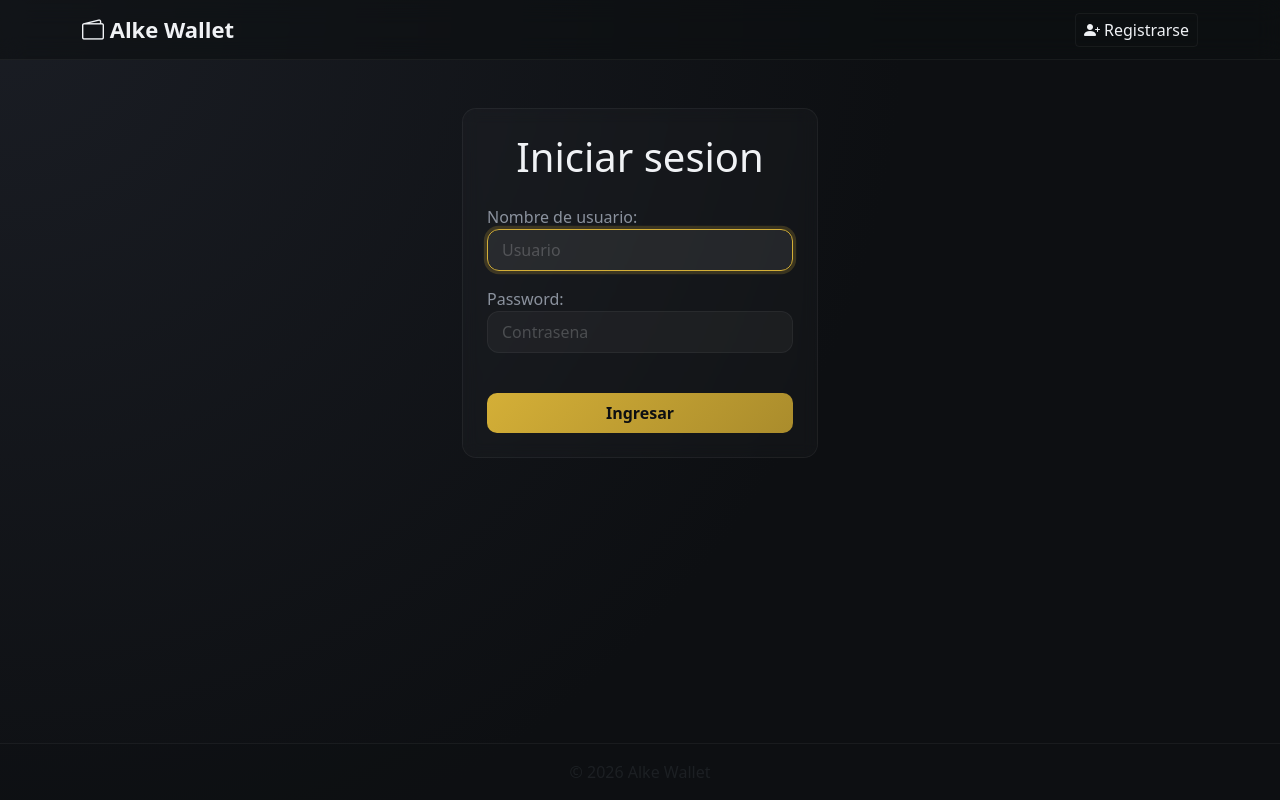
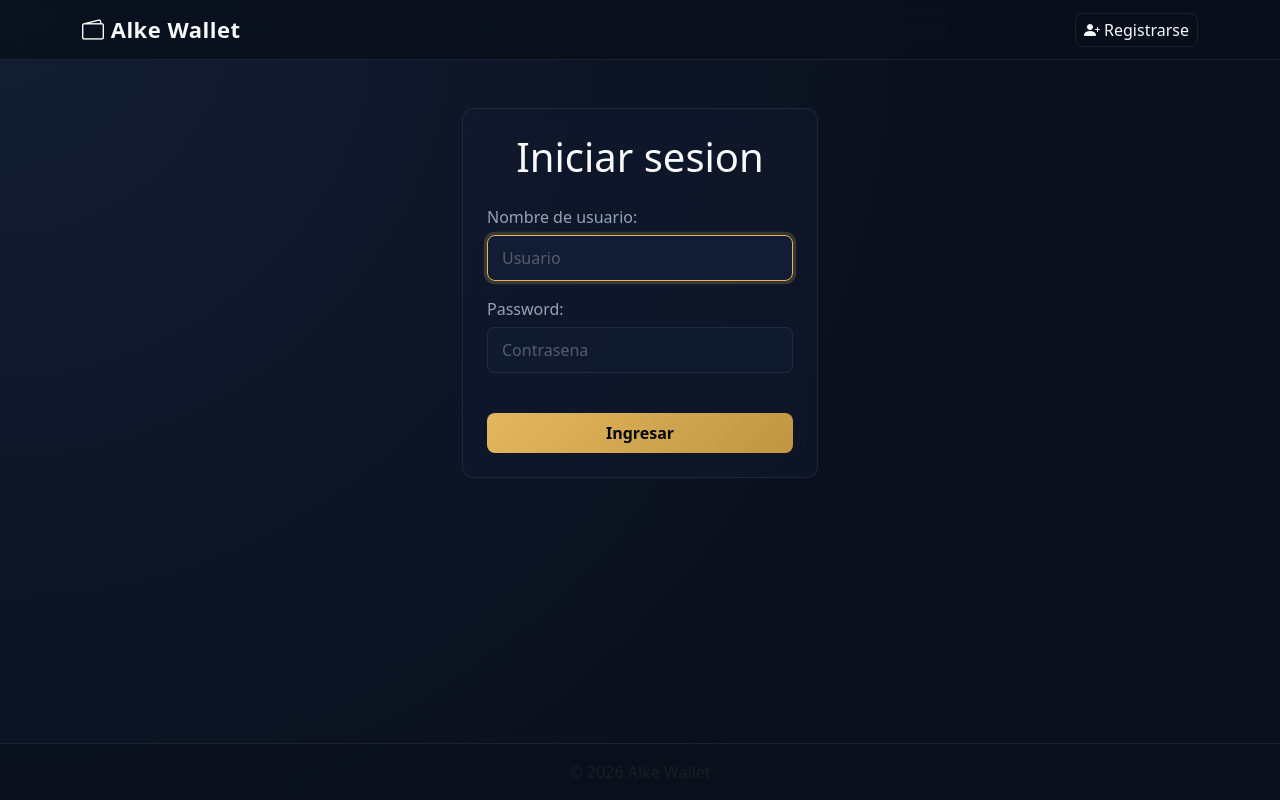
Before and after one commit to Brian-EPJ/MO7_Django, a Django app: a page that uses gestion/templates/gestion/base.html in a window 1280 px wide. Run offline with Django 5.2, Linux system fonts and the light colour scheme.

Commit message:
Actualización de diseño CSS a azul noche y adición de carpeta de evidencia

```diff
--- a/gestion/static/gestion/css/style.css
+++ b/gestion/static/gestion/css/style.css
@@ -1,28 +1,29 @@
 :root {
-    /* Fondo oscuro profundo y elegante (Obsidiana) */
-    --aw-bg: #0d0f12;
-    --aw-text: #f0f2f5;
+    /* Fondo Azul Noche profundo (Limpio y premium, cero tonos cafés) */
+    --aw-bg: #090f1b;
+    --aw-text: #f8fafc; /* Blanco nítido y brillante */
 
-    /* Tonos dorados/champagne para el color principal */
-    --aw-primary: #d4af37;
-    --aw-primary-dark: #aa8c2c;
-    --aw-primary-rgb: 212, 175, 55; /* Añadido para las sombras */
+    /* Dorado claro y vibrante */
+    --aw-primary: #e2b75f;
+    --aw-primary-dark: #c09641;
+    --aw-primary-rgb: 226, 183, 95;
 
-    /* Textos secundarios y bordes más sutiles */
-    --aw-text-muted: #8b929e;
-    --aw-card-border: rgba(255, 255, 255, 0.05);
+    /* Textos secundarios en gris azulado para mantener la armonía */
+    --aw-text-muted: #94a3b8;
 
-    /* Bordes ligeramente menos redondeados para un look más serio */
-    --aw-radius: 14px;
+    /* Bordes sutiles en blanco translúcido */
+    --aw-card-border: rgba(255, 255, 255, 0.08);
 
-    /* Colores de estado más sobrios (esmeralda y rojo clásico) */
-    --aw-accent: #2ecc71;
-    --aw-danger: #e74c3c;
+    --aw-radius: 12px;
+
+    /* Colores de estado vibrantes */
+    --aw-accent: #10b981; /* Esmeralda limpio */
+    --aw-danger: #ef4444; /* Rojo clásico */
 }
 
 body {
-    /* Gradiente ajustado a los nuevos tonos oscuros */
-    background: radial-gradient(circle at top left, #1a1d24 0%, var(--aw-bg) 60%);
+    /* Gradiente suave de azul marino a azul noche */
+    background: radial-gradient(circle at top left, #131d33 0%, var(--aw-bg) 70%);
     color: var(--aw-text);
     min-height: 100dvh;
 }
@@ -35,14 +36,16 @@ body {
     font-weight: 700;
     font-size: 22px;
     color: var(--aw-text);
+    letter-spacing: 0.5px;
 }
 
 .nav-link {
     color: var(--aw-text-muted);
+    transition: color 0.2s ease;
 }
 
 .nav-link:hover {
-    color: var(--aw-text);
+    color: var(--aw-primary);
 }
 
 .aw-btn-outline {
@@ -50,19 +53,22 @@ body {
     color: var(--aw-text);
     background: transparent;
     padding: 4px 20px;
+    border-radius: 8px;
+    transition: all 0.2s ease;
 }
 
 .aw-btn-outline:hover {
-    background: var(--aw-card-border);
+    background: rgba(255, 255, 255, 0.05);
+    border-color: var(--aw-text);
     color: var(--aw-text);
 }
 
 .aw-btn-primary, .btn-primary {
     background: linear-gradient(135deg, var(--aw-primary), var(--aw-primary-dark));
     border: none;
-    /* Texto oscuro sobre fondo dorado da un toque de lujo */
-    color: #0d0f12;
-    border-radius: 10px; /* Botones un poco más cuadrados */
+    /* Texto azul marino muy oscuro para contrastar con el fondo dorado */
+    color: #050810;
+    border-radius: 8px;
     padding: 8px 18px;
     font-weight: 600;
     transition: transform .15s ease, box-shadow .15s ease;
@@ -70,27 +76,29 @@ body {
 
 .aw-btn-primary:hover, .btn-primary:hover {
     transform: translateY(-2px);
-    /* Sombra dinámica usando la nueva variable RGB */
-    box-shadow: 0 8px 20px rgba(var(--aw-primary-rgb), 0.25);
-    color: #0d0f12;
+    box-shadow: 0 8px 20px rgba(var(--aw-primary-rgb), 0.35);
+    color: #050810;
 }
 
 .aw-card, .card {
-    background: rgba(255, 255, 255, 0.025); /* Tarjetas ligeramente más transparentes */
+    /* Tarjetas con un azul ligeramente más claro para separarse del fondo */
+    background: rgba(19, 29, 51, 0.4);
     border: 1px solid var(--aw-card-border);
     border-radius: var(--aw-radius);
     color: var(--aw-text);
-    backdrop-filter: blur(8px);
+    backdrop-filter: blur(10px);
     transition: transform .2s ease, box-shadow .2s ease;
 }
 
 .aw-card:hover, .card:hover {
     transform: translateY(-4px);
-    box-shadow: 0 12px 28px rgba(0, 0, 0, 0.4); /* Sombra oscura para dar profundidad */
+    box-shadow: 0 12px 30px rgba(0, 0, 0, 0.4);
+    border-color: rgba(var(--aw-primary-rgb), 0.3); /* Destello dorado al pasar el mouse */
 }
 
 .aw-card h4 {
     font-size: 20px;
+    font-weight: 600;
 }
 
 .aw-monto-positivo {
@@ -104,38 +112,37 @@ body {
 }
 
 .form-control, .form-select {
-    background: rgba(255, 255, 255, 0.04);
+    background: rgba(19, 29, 51, 0.6);
     border: 1px solid var(--aw-card-border);
     color: var(--aw-text);
-    border-radius: 12px;
-    padding: 8px 14px;
+    border-radius: 8px;
+    padding: 10px 14px;
 }
 
 .form-control:focus, .form-select:focus {
-    background: rgba(255, 255, 255, 0.07);
+    background: rgba(19, 29, 51, 0.9);
     border-color: var(--aw-primary);
     color: var(--aw-text);
-    /* Glow dorado en los inputs al hacer focus */
     box-shadow: 0 0 0 .2rem rgba(var(--aw-primary-rgb), 0.2);
 }
 
 label {
     color: var(--aw-text-muted);
     font-weight: 500;
+    margin-bottom: 6px;
 }
 
 .aw-input::placeholder {
-    color: rgba(255, 255, 255, 0.2); /* Placeholder un poco más sutil */
+    color: rgba(248, 250, 252, 0.3);
 }
 
-/* Para darle el efecto translúcido que acompaña al diseño elegante */
 .aw-navbar {
-    background: rgba(13, 15, 18, 0.6);
+    background: rgba(9, 15, 27, 0.8);
     backdrop-filter: blur(12px);
     border-bottom: 1px solid var(--aw-card-border);
 }
 
 .aw-footer {
-    background: rgba(13, 15, 18, 0.4);
+    background: rgba(9, 15, 27, 0.6);
     border-top: 1px solid var(--aw-card-border);
 }
```
Also changed, not shown: evidencia mo7/Actualizar registro.png (added), evidencia mo7/Eliminar registro.png (added), evidencia mo7/Rellenando con mas registros la bd.png (added), evidencia mo7/busca clientes y quienes no tengan telefono agrega Sin registrar.png (added), evidencia mo7/consulta personalizada con cursor.png (added), evidencia mo7/consulta personalizada con raw.png (added), evidencia mo7/crear registro.png (added), evidencia mo7/dinero total guardado por alke wallet con sum.png (added), evidencia mo7/historial de movimiento.png (added), evidencia mo7/leer registro con filtro A.png (added), evidencia mo7/leer todos los registros con all.png (added), evidencia mo7/mostrar cuenta conm etiquetas predefinidas.png (added), 1 other file.
